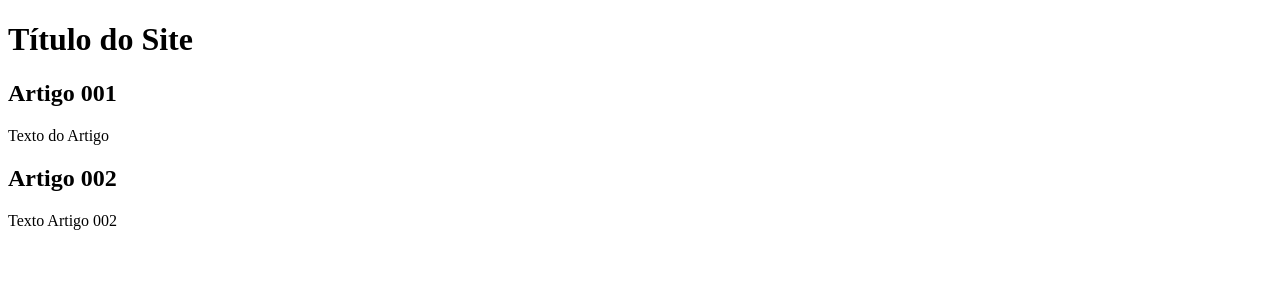
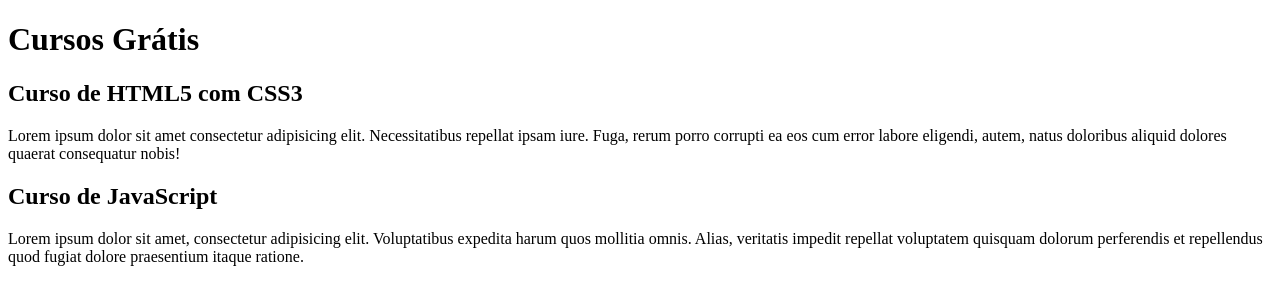
Before and after one commit to jordipascuetbusquets/projeto-site, a plain HTML site: page index.html in a window 1280 px wide. Drawn offline with Linux system fonts and the light colour scheme.

Commit message:
Comecei a escrever o conteúdo

```diff
--- a/index.html
+++ b/index.html
@@ -9,16 +9,15 @@
 <body>
     <main>
         <header>
-            <h1>Título do Site
-            </h1>
+            <h1>Cursos Grátis</h1>
         </header>
         <article>
-            <h2>Artigo 001</h2>
-            <p>Texto do Artigo</p>
+            <h2>Curso de HTML5 com CSS3</h2>
+            <p>Lorem ipsum dolor sit amet consectetur adipisicing elit. Necessitatibus repellat ipsam iure. Fuga, rerum porro corrupti ea eos cum error labore eligendi, autem, natus doloribus aliquid dolores quaerat consequatur nobis! </p>
         </article>
         <article>
-            <h2>Artigo 002</h2>
-            <p>Texto Artigo 002</p>
+            <h2>Curso de JavaScript</h2>
+            <p>Lorem ipsum dolor sit amet, consectetur adipisicing elit. Voluptatibus expedita harum quos mollitia omnis. Alias, veritatis impedit repellat voluptatem quisquam dolorum perferendis et repellendus quod fugiat dolore praesentium itaque ratione.</p>
         </article>
     </main>
 </body>
```
